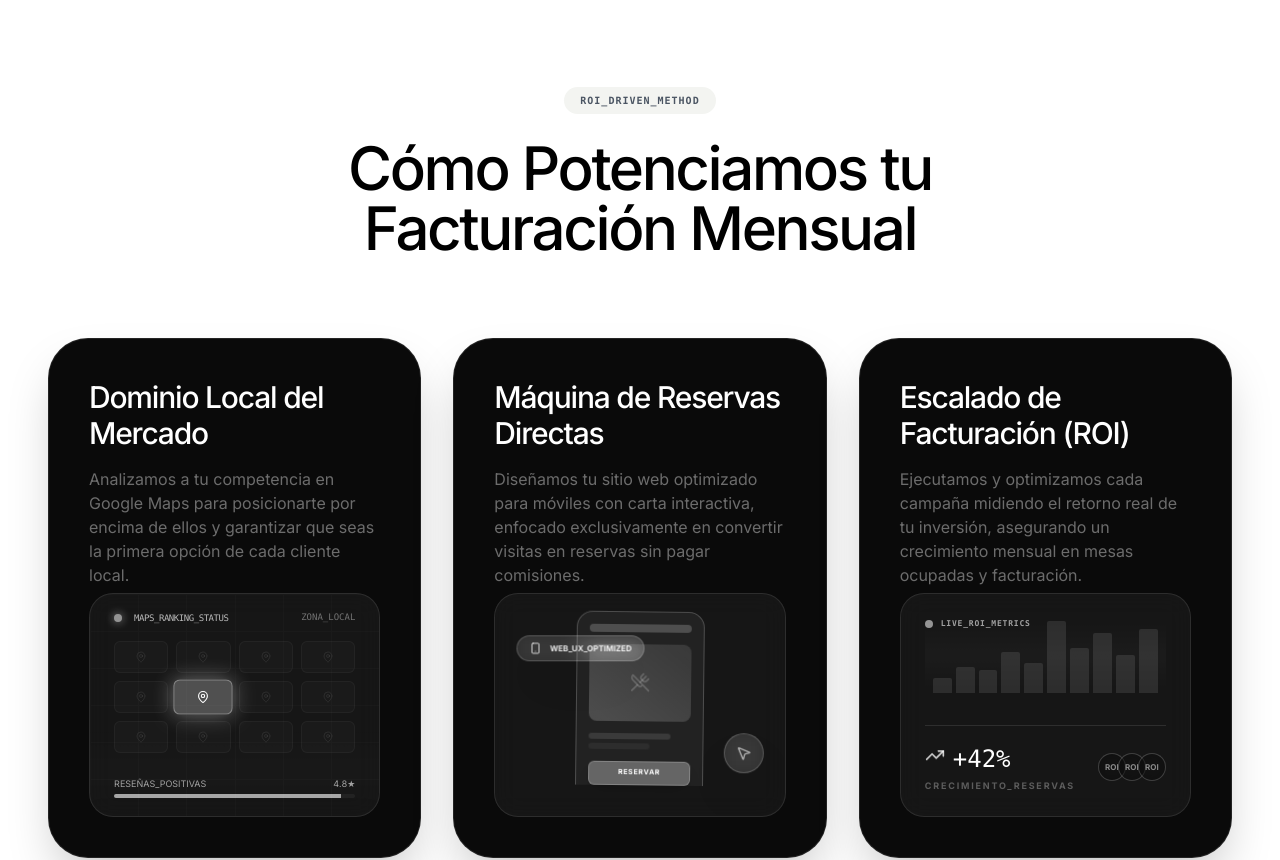
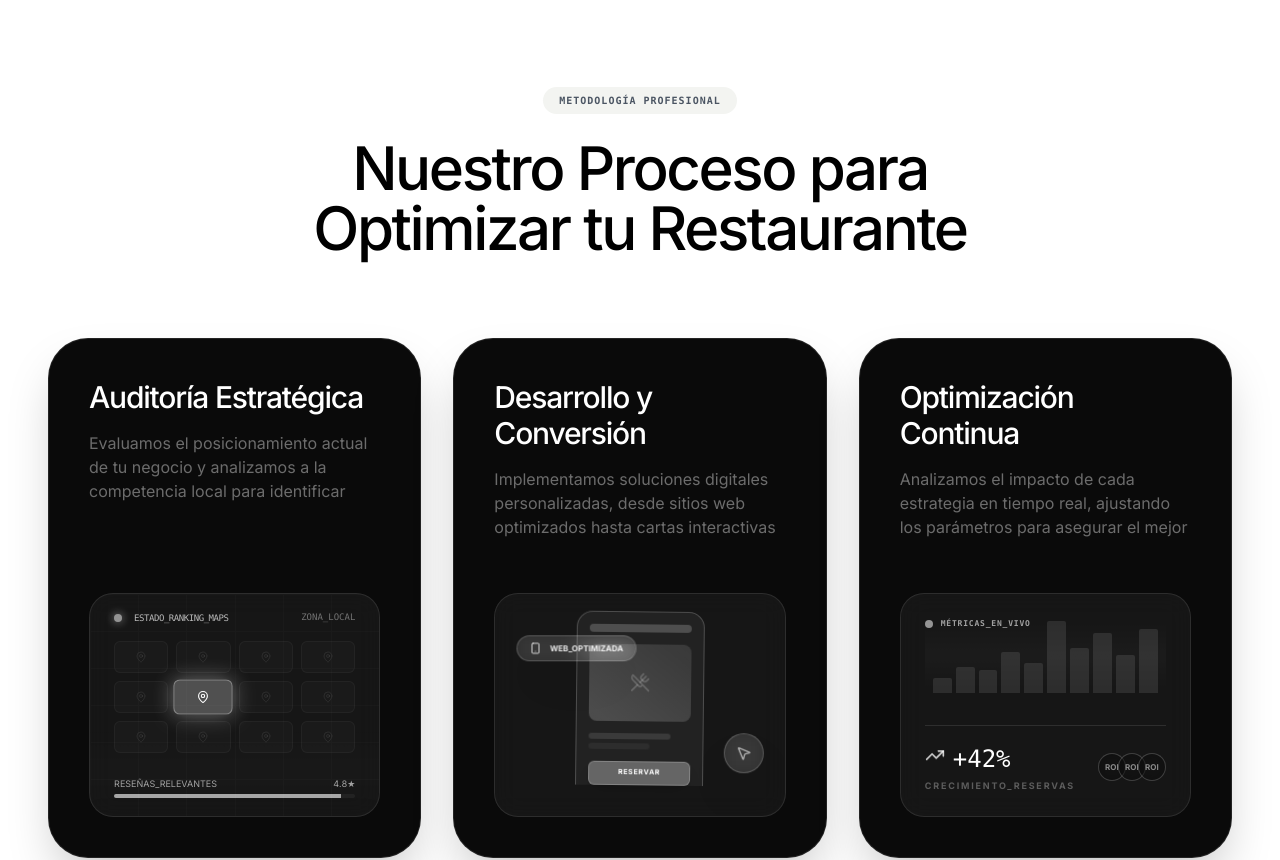
Before and after one commit to motionsmanagement/Motions, a React (Vite) app: page / in a window 1280 px wide. Shown: the part 1960-2820 px from the top of the page. Built offline with nearby package versions, Linux system fonts and the light colour scheme.

Commit message:
refactor: professional titles and spanish labels for process section

```diff
--- a/components/HowItWorks.tsx
+++ b/components/HowItWorks.tsx
@@ -8,24 +8,24 @@ const HowItWorks: React.FC = () => {
         {/* Header Section */}
         <div className="text-center mb-20 text-balance">
           <div className="inline-flex items-center bg-[#f3f4f1] px-4 py-1.5 rounded-full mb-6">
-            <span className="text-[10px] font-bold text-gray-600 uppercase tracking-widest font-mono">ROI_DRIVEN_METHOD</span>
+            <span className="text-[10px] font-bold text-gray-600 uppercase tracking-widest font-mono">Metodología Profesional</span>
           </div>
           <h2 className="text-4xl md:text-6xl font-medium tracking-tight text-black leading-[1.1]">
-            Cómo Potenciamos tu<br />
-            Facturación Mensual
+            Nuestro Proceso para<br />
+            Optimizar tu Restaurante
           </h2>
         </div>
 
         {/* Step Cards Grid */}
         <div className="grid grid-cols-1 md:grid-cols-3 gap-8">
-          {/* Card 1: Dominio Local */}
+          {/* Card 1: Auditoría */}
           <div className="group relative bg-[#0A0A0A] rounded-[2.5rem] p-8 md:p-10 flex flex-col min-h-[520px] transition-all duration-500 hover:scale-[1.02] border border-white/10 shadow-2xl overflow-hidden">
             <div className="relative z-10 mb-8">
-              <h3 className="text-2xl md:text-3xl font-medium text-white leading-tight mb-4 group-hover:text-white/90 transition-colors">
-                Dominio Local del Mercado
+              <h3 className="text-2xl md:text-3xl font-medium text-white leading-tight mb-4">
+                Auditoría Estratégica
               </h3>
-              <p className="text-white/40 text-sm md:text-base leading-relaxed h-[4.5rem]">
-                Analizamos a tu competencia en Google Maps para posicionarte por encima de ellos y garantizar que seas la primera opción de cada cliente local.
+              <p className="text-white/40 text-sm md:text-base leading-relaxed h-[4.5rem] overflow-hidden">
+                Evaluamos el posicionamiento actual de tu negocio y analizamos a la competencia local para identificar oportunidades reales de crecimiento.
               </p>
             </div>
 
@@ -39,14 +39,13 @@ const HowItWorks: React.FC = () => {
                 </div>
               </div>
 
-              {/* Scanning Light Effect */}
               <div className="absolute inset-0 bg-gradient-to-b from-transparent via-white/5 to-transparent h-1/2 w-full animate-scan pointer-events-none"></div>
 
               <div className="relative space-y-4">
                 <div className="flex items-center justify-between">
                   <div className="flex items-center gap-3">
                     <div className="w-2 h-2 rounded-full bg-white animate-pulse shadow-[0_0_10px_white]"></div>
-                    <span className="text-[9px] font-mono text-white/70 tracking-tighter uppercase">MAPS_RANKING_STATUS</span>
+                    <span className="text-[9px] font-mono text-white/70 tracking-tighter uppercase">ESTADO_RANKING_MAPS</span>
                   </div>
                   <span className="text-[9px] font-mono text-white/40">ZONA_LOCAL</span>
                 </div>
@@ -60,7 +59,7 @@ const HowItWorks: React.FC = () => {
                 </div>
                 <div className="pt-2">
                   <div className="flex justify-between text-[9px] text-white/60 mb-1">
-                    <span>RESEÑAS_POSITIVAS</span>
+                    <span>RESEÑAS_RELEVANTES</span>
                     <span className="tabular-nums">4.8★</span>
                   </div>
                   <div className="h-1 w-full bg-white/5 rounded-full overflow-hidden">
@@ -71,14 +70,14 @@ const HowItWorks: React.FC = () => {
             </div>
           </div>
 
-          {/* Card 2: Máquina de Reservas */}
+          {/* Card 2: Desarrollo */}
           <div className="group relative bg-[#0A0A0A] rounded-[2.5rem] p-8 md:p-10 flex flex-col min-h-[520px] transition-all duration-500 hover:scale-[1.02] border border-white/10 shadow-2xl overflow-hidden">
             <div className="relative z-10 mb-8">
-              <h3 className="text-2xl md:text-3xl font-medium text-white leading-tight mb-4 group-hover:text-white/90 transition-colors">
-                Máquina de Reservas Directas
+              <h3 className="text-2xl md:text-3xl font-medium text-white leading-tight mb-4">
+                Desarrollo y Conversión
               </h3>
-              <p className="text-white/40 text-sm md:text-base leading-relaxed h-[4.5rem]">
-                Diseñamos tu sitio web optimizado para móviles con carta interactiva, enfocado exclusivamente en convertir visitas en reservas sin pagar comisiones.
+              <p className="text-white/40 text-sm md:text-base leading-relaxed h-[4.5rem] overflow-hidden">
+                Implementamos soluciones digitales personalizadas, desde sitios web optimizados hasta cartas interactivas diseñadas para generar reservas.
               </p>
             </div>
 
@@ -101,7 +100,7 @@ const HowItWorks: React.FC = () => {
               <div className="absolute top-12 left-6">
                 <div className="flex items-center gap-2 bg-white/10 backdrop-blur px-3 py-1.5 rounded-full border border-white/20 shadow-2xl animate-float-delayed">
                   <Smartphone className="w-3 h-3 text-white/80" />
-                  <span className="text-[8px] text-white/90 font-bold whitespace-nowrap">WEB_UX_OPTIMIZED</span>
+                  <span className="text-[8px] text-white/90 font-bold whitespace-nowrap">WEB_OPTIMIZADA</span>
                 </div>
               </div>
               <div className="absolute bottom-10 right-6 animate-float">
@@ -112,14 +111,14 @@ const HowItWorks: React.FC = () => {
             </div>
           </div>
 
-          {/* Card 3: Escalado ROI */}
+          {/* Card 3: Optimización */}
           <div className="group relative bg-[#0A0A0A] rounded-[2.5rem] p-8 md:p-10 flex flex-col min-h-[520px] transition-all duration-500 hover:scale-[1.02] border border-white/10 shadow-2xl overflow-hidden">
             <div className="relative z-10 mb-8">
-              <h3 className="text-2xl md:text-3xl font-medium text-white leading-tight mb-4 group-hover:text-white/90 transition-colors">
-                Escalado de Facturación (ROI)
+              <h3 className="text-2xl md:text-3xl font-medium text-white leading-tight mb-4">
+                Optimización Continua
               </h3>
-              <p className="text-white/40 text-sm md:text-base leading-relaxed h-[4.5rem]">
-                Ejecutamos y optimizamos cada campaña midiendo el retorno real de tu inversión, asegurando un crecimiento mensual en mesas ocupadas y facturación.
+              <p className="text-white/40 text-sm md:text-base leading-relaxed h-[4.5rem] overflow-hidden">
+                Analizamos el impacto de cada estrategia en tiempo real, ajustando los parámetros para asegurar el mejor retorno sobre tu inversión inicial.
               </p>
             </div>
 
@@ -127,7 +126,7 @@ const HowItWorks: React.FC = () => {
             <div className="mt-auto relative bg-white/5 rounded-3xl p-6 border border-white/10 backdrop-blur-md h-56 flex flex-col justify-end overflow-hidden">
               <div className="absolute top-6 left-6 flex items-center gap-2 mb-2">
                 <div className="w-2 h-2 rounded-full bg-white animate-pulse"></div>
-                <span className="text-[8px] font-bold text-white/60 uppercase tracking-widest font-mono">LIVE_ROI_METRICS</span>
+                <span className="text-[8px] font-bold text-white/60 uppercase tracking-widest font-mono">MÉTRICAS_EN_VIVO</span>
               </div>
 
               <div className="flex items-end gap-[4px] h-20 mb-8 px-2 relative">
```
